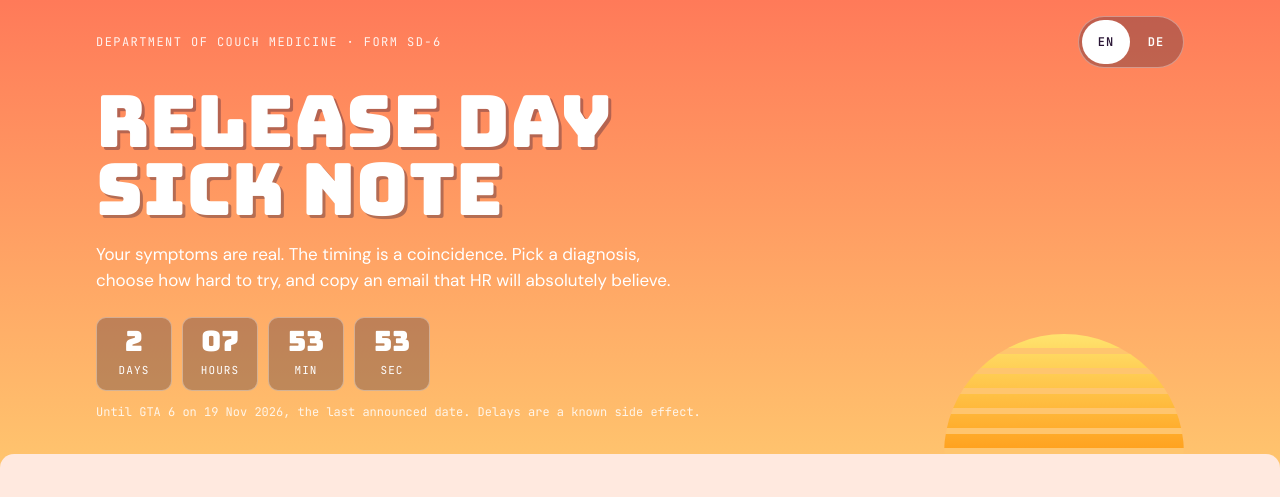
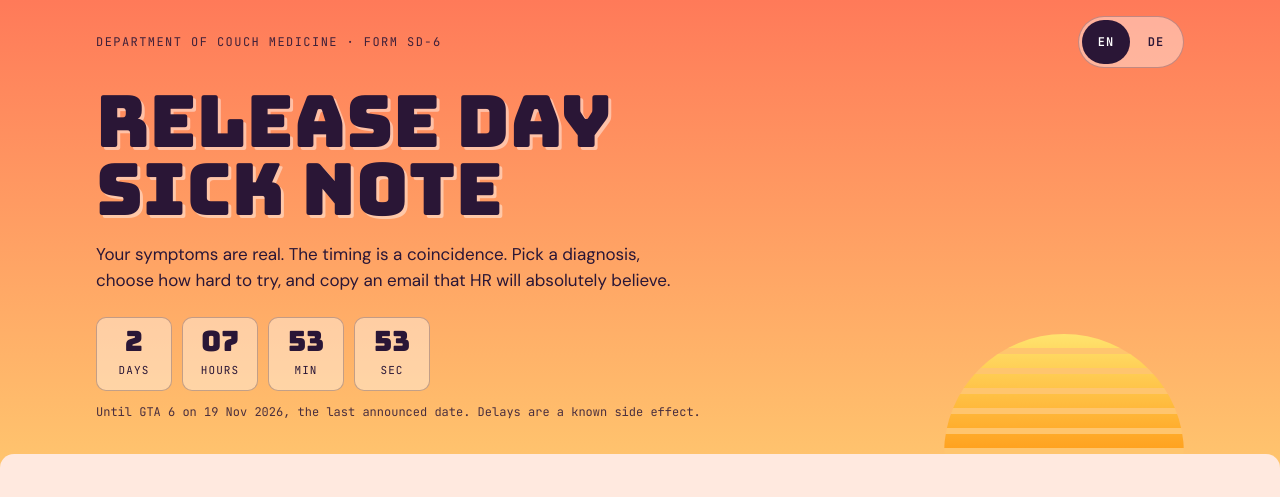
Before and after one commit to Kynjii/release-day-sick-note, a plain HTML site: page index.html in a window 1280 px wide. Shown: the top 497 px of the page. Drawn offline with Linux system fonts and the light colour scheme.

Commit message:
Make hero text readable in the light theme
White hero text sat on a pale sunset in light mode. Hero colors are now
theme tokens: dark ink in light mode (6.5:1 or better across the gradient),
white in dark mode (5.1:1 or better). The eyebrow line wraps evenly.

```diff
--- a/index.html
+++ b/index.html
@@ -25,6 +25,11 @@ body { margin: 0; }
   --sky-top: #FF7A59;
   --sky-bottom: #FFC56E;
   --on-hot: #FFFFFF;
+  --hero-fg: #2A1636;
+  --hero-inverse: #FFFFFF;
+  --hero-chip: rgba(255, 255, 255, 0.4);
+  --hero-chip-line: rgba(42, 22, 54, 0.28);
+  --hero-shadow: rgba(255, 255, 255, 0.45);
   --font-display: "Bungee", "Impact", "Arial Black", sans-serif;
   --font-body: "DM Sans", system-ui, -apple-system, "Segoe UI", sans-serif;
   --font-mono: "JetBrains Mono", ui-monospace, "Cascadia Code", Consolas, monospace;
@@ -34,6 +39,8 @@ body { margin: 0; }
     --bg: #1A1030; --surface: #251842; --ink: #FDEFF4; --muted: #B9A3C9;
     --hot: #FF5C8A; --sea: #3FD3D9; --sun: #FFB347; --line: #3E2C61;
     --sky-top: #3B1E6E; --sky-bottom: #C2386E; --on-hot: #1A1030;
+    --hero-fg: #FFFFFF; --hero-inverse: #2A1636; --hero-chip: rgba(26, 16, 48, 0.28);
+    --hero-chip-line: rgba(255, 255, 255, 0.35); --hero-shadow: rgba(42, 22, 54, 0.35);
     color-scheme: dark;
   }
 }
@@ -41,6 +48,8 @@ body { margin: 0; }
   --bg: #1A1030; --surface: #251842; --ink: #FDEFF4; --muted: #B9A3C9;
   --hot: #FF5C8A; --sea: #3FD3D9; --sun: #FFB347; --line: #3E2C61;
   --sky-top: #3B1E6E; --sky-bottom: #C2386E; --on-hot: #1A1030;
+  --hero-fg: #FFFFFF; --hero-inverse: #2A1636; --hero-chip: rgba(26, 16, 48, 0.28);
+  --hero-chip-line: rgba(255, 255, 255, 0.35); --hero-shadow: rgba(42, 22, 54, 0.35);
   color-scheme: dark;
 }
 
@@ -61,7 +70,7 @@ body {
 
 .hero {
   background: linear-gradient(180deg, var(--sky-top), var(--sky-bottom));
-  color: #FFFFFF;
+  color: var(--hero-fg);
   overflow: hidden;
   position: relative;
 }
@@ -87,14 +96,15 @@ body {
   text-transform: uppercase;
   opacity: 0.9;
   margin: 0;
+  text-wrap: balance;
 }
 .lang {
   display: inline-flex;
   padding: 3px;
   gap: 2px;
   border-radius: 999px;
-  background: rgba(26, 16, 48, 0.28);
-  border: 1px solid rgba(255, 255, 255, 0.35);
+  background: var(--hero-chip);
+  border: 1px solid var(--hero-chip-line);
 }
 .lang button {
   font: inherit;
@@ -102,7 +112,7 @@ body {
   font-size: 12px;
   font-weight: 600;
   letter-spacing: 0.08em;
-  color: #FFFFFF;
+  color: var(--hero-fg);
   background: transparent;
   border: 0;
   border-radius: 999px;
@@ -111,8 +121,8 @@ body {
   padding: 0 14px;
   cursor: pointer;
 }
-.lang button[aria-pressed="true"] { background: #FFFFFF; color: #2A1636; }
-.lang button:focus-visible { outline: 3px solid #FFFFFF; outline-offset: 2px; }
+.lang button[aria-pressed="true"] { background: var(--hero-fg); color: var(--hero-inverse); }
+.lang button:focus-visible { outline: 3px solid var(--hero-fg); outline-offset: 2px; }
 h1 {
   font-family: var(--font-display);
   font-weight: 400;
@@ -122,7 +132,7 @@ h1 {
   text-wrap: balance;
   overflow-wrap: break-word;
   hyphens: auto;
-  text-shadow: 3px 3px 0 rgba(42, 22, 54, 0.35);
+  text-shadow: 3px 3px 0 var(--hero-shadow);
 }
 .lede {
   max-width: 52ch;
@@ -136,8 +146,8 @@ h1 {
   margin-bottom: 32px;
 }
 .tick {
-  background: rgba(26, 16, 48, 0.28);
-  border: 1px solid rgba(255, 255, 255, 0.35);
+  background: var(--hero-chip);
+  border: 1px solid var(--hero-chip-line);
   border-radius: 10px;
   padding: 8px 14px;
   min-width: 76px;
```
